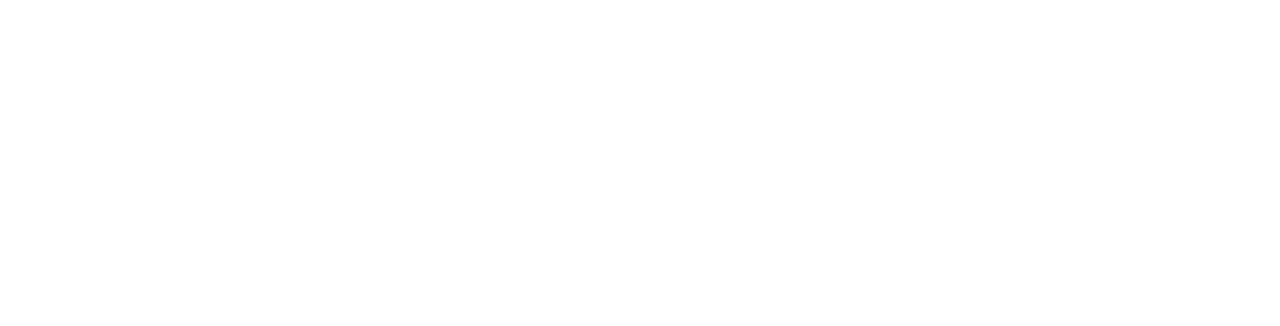
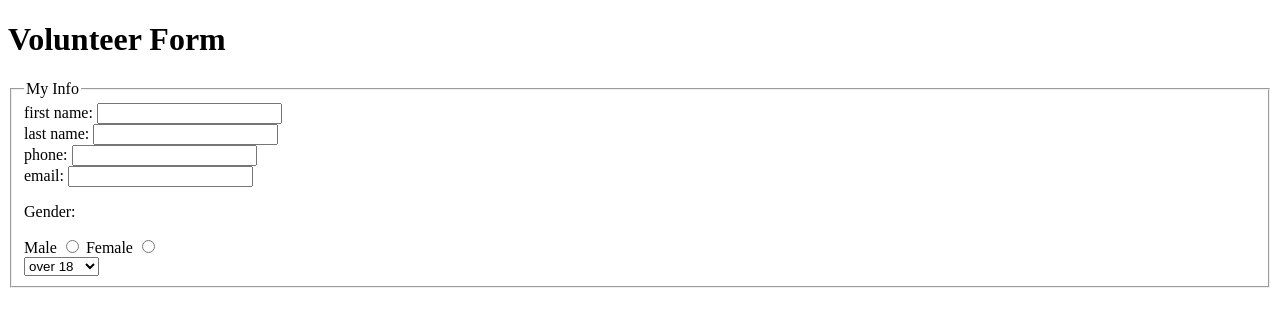
Before and after one commit to nramirez8/webdev_lab5, a plain HTML site: page index.html in a window 1280 px wide. Drawn offline with Linux system fonts and the light colour scheme.

Commit message:
Added sections up to the age field

```diff
--- a/index.html
+++ b/index.html
@@ -7,6 +7,33 @@
 </head>
 
 <body>
+  <form method="post" autocomplete="on" action="http://bloomingdale.sat.iit.edu/kriedan/lab3formscript.php" enctype="multipart/form-data">
+  <h1>Volunteer Form</h1>
+  <fieldset>
+  <legend>My Info</legend>
+    <div>
+      <label>first name: <input type="text" name="first_name_field"></label>
+    </div>
+    <div>
+      <label>last name: <input type="text" name="last_name_field"></label>
+    </div>
+    <div>
+      <label>phone: <input type="tel" name="phone_field"></label>
+    </div>
+    <div>
+      <label>email: <input type="email" name="email_field"></label>
+    </div>
+    <div>
+      <p>Gender:</p>
+      <label>Male <input type="radio" name="gender_field" value="m"></label>
+      <label>Female <input type="radio" name="gender_field" value="f"></label>
+    </div>
+    <div>
+      <select name="age_field">
+        <option value="under_18">under 18</option>
+        <option value="over_18" selected>over 18</option>
+      </select>
+    </div>
 </body>
 
 </html>
```
